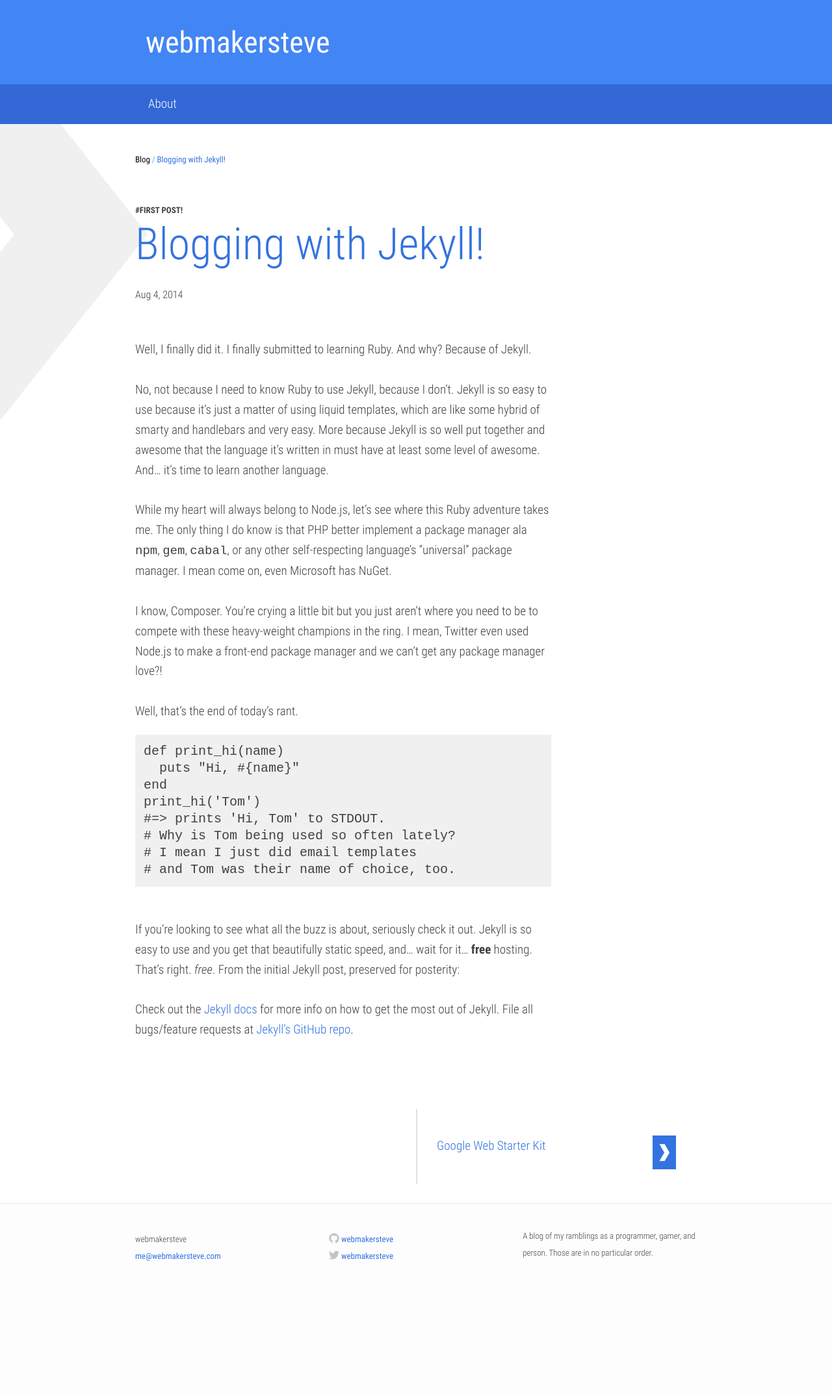
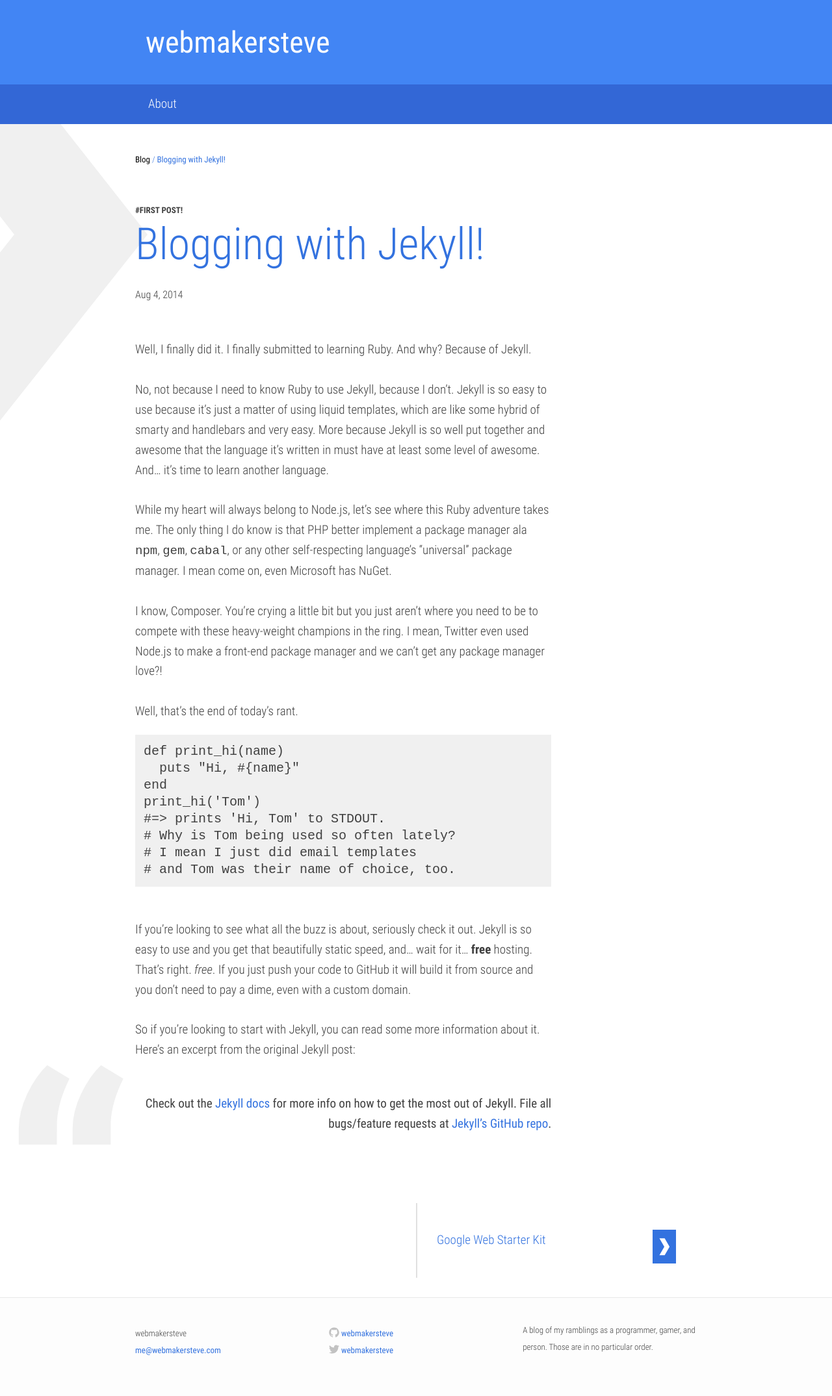
Before and after one commit to webmakersteve/webmakersteve.github.io, a Jekyll site: the page built from _posts/2014-08-04-blogging-with-jekyll.markdown, in a window 1280 px wide. Shown: the whole page at 65% size. Built offline with Jekyll 4.4.1, drawn with Linux system fonts in a browser that asks for light colours; before the commit the page ends 2004 px from its top, so only the background shows below that.

Commit message:
Updated blockquote class and made sure jekyll post was a blockquote

```diff
--- a/_posts/2014-08-04-welcome-to-jekyll.markdown
+++ b/_posts/2014-08-04-blogging-with-jekyll.markdown
@@ -27,9 +27,12 @@ print_hi('Tom')
 # and Tom was their name of choice, too.
 {% endhighlight %}
 
-If you're looking to see what all the buzz is about, seriously check it out. Jekyll is so easy to use and you get that beautifully static speed, and... wait for it... **free** hosting. That's right. *free*. From the initial Jekyll post, preserved for posterity:
+If you're looking to see what all the buzz is about, seriously check it out. Jekyll is so easy to use and you get that beautifully static speed, and... wait for it... **free** hosting. That's right. *free*. If you just push your code to GitHub it will build it from source and you don't need to pay a dime, even with a custom domain.
 
-Check out the [Jekyll docs][jekyll] for more info on how to get the most out of Jekyll. File all bugs/feature requests at [Jekyll's GitHub repo][jekyll-gh].
+So if you're looking to start with Jekyll, you can read some more information about it. Here's an excerpt from the original Jekyll post:
+
+> Check out the [Jekyll docs][jekyll] for more info on how to get the most out of Jekyll. File all bugs/feature requests at [Jekyll's GitHub repo][jekyll-gh].
+
 
 [jekyll-gh]: https://github.com/jekyll/jekyll
 [jekyll]:    http://jekyllrb.com
--- a/styles/main.scss
+++ b/styles/main.scss
@@ -283,3 +283,12 @@ code {
     color: blue;
   }
 }
+
+blockquote {
+  @extend .quote__content;
+  p:first-child {
+    border-top: 0;
+    padding-top: 0;
+    margin-top: 0;
+  }
+}
```
